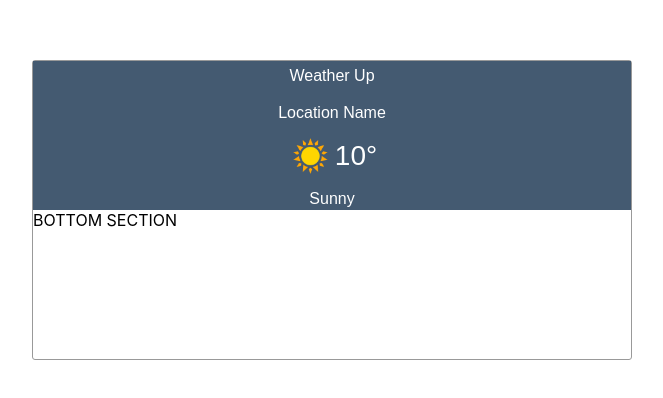
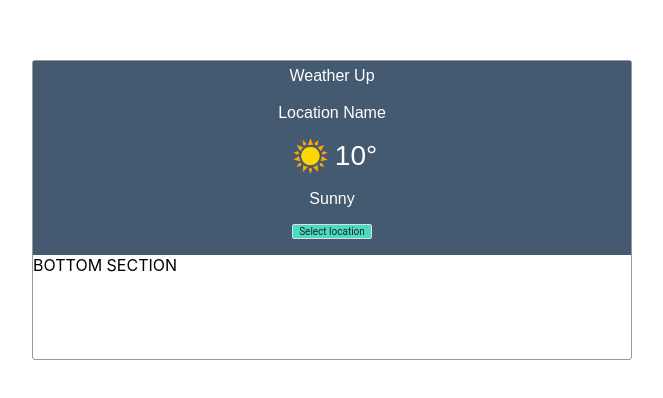
Before and after one commit to MartynaSolt/Weather-App, a React (Create React App) app: page / in a window 1280 px wide. Shown: the part 190-588 px from the top of the page, without its empty margins (308-971 px from the left). Built offline with nearby package versions, Linux system fonts and the light colour scheme.

Commit message:
create select location button

```diff
--- a/src/components/top/index.jsx
+++ b/src/components/top/index.jsx
@@ -15,6 +15,7 @@ export default class TopSection extends React.Component {
         return <div className="top-container">
             <div className="title">Weather Up</div>
             <Weather />
+            <button className="btn btn-select-location">Select location</button>
         </div>
     }
 }
--- a/src/components/top/style.scss
+++ b/src/components/top/style.scss
@@ -54,3 +54,11 @@
         font-size: 0.8125 rem;
     }
 }
+
+.btn-select-location {
+    background-color: #49DCC2;
+    font-size: 0.625rem;
+    font-family: 'Roboto', sans-serif;
+    border-radius: 2px;
+    color: #222;
+}
--- a/src/sass/app.scss
+++ b/src/sass/app.scss
@@ -33,3 +33,12 @@ body,
         }
     }
 }
+
+.btn {
+    border: 1px solid #ddd;
+    margin: 1rem 0;
+
+    &:focus {
+        outline: none;
+    }
+}
```
